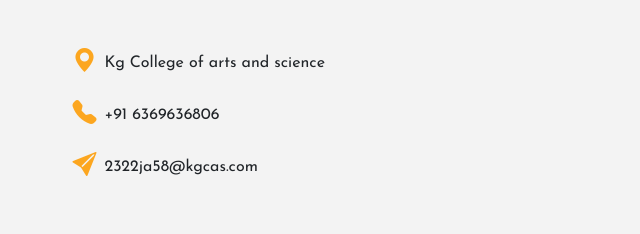
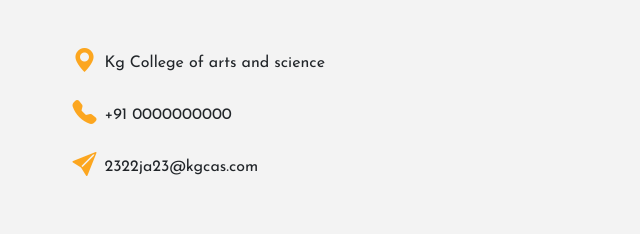
Before and after one commit to KIRUTHIKA-1227/kiruthika.github.io, a plain HTML site: page index.html in a window 1280 px wide. Shown: the part 4425-4659 px from the top of the page, 0-640 px from the left. Drawn offline with nearby package versions, Linux system fonts and the light colour scheme; files that its build step writes are made by us from their sources; files whose address does not match are found by name.

Commit message:
Update index.html

```diff
--- a/index.html
+++ b/index.html
@@ -815,11 +815,11 @@
             </li>
             <li class="d-flex align-items-center mb-3">
               <i class="bi bi-telephone-fill me-2"></i>
-              <span>+91 6369636806</span>
+              <span>+91 0000000000</span>
             </li>
             <li class="d-flex align-items-center">
               <i class="bi bi-send-fill me-2"></i>
-              <span>2322ja58@kgcas.com</span>
+              <span>2322ja23@kgcas.com</span>
             </li>
           </ul>
         </div>
```
